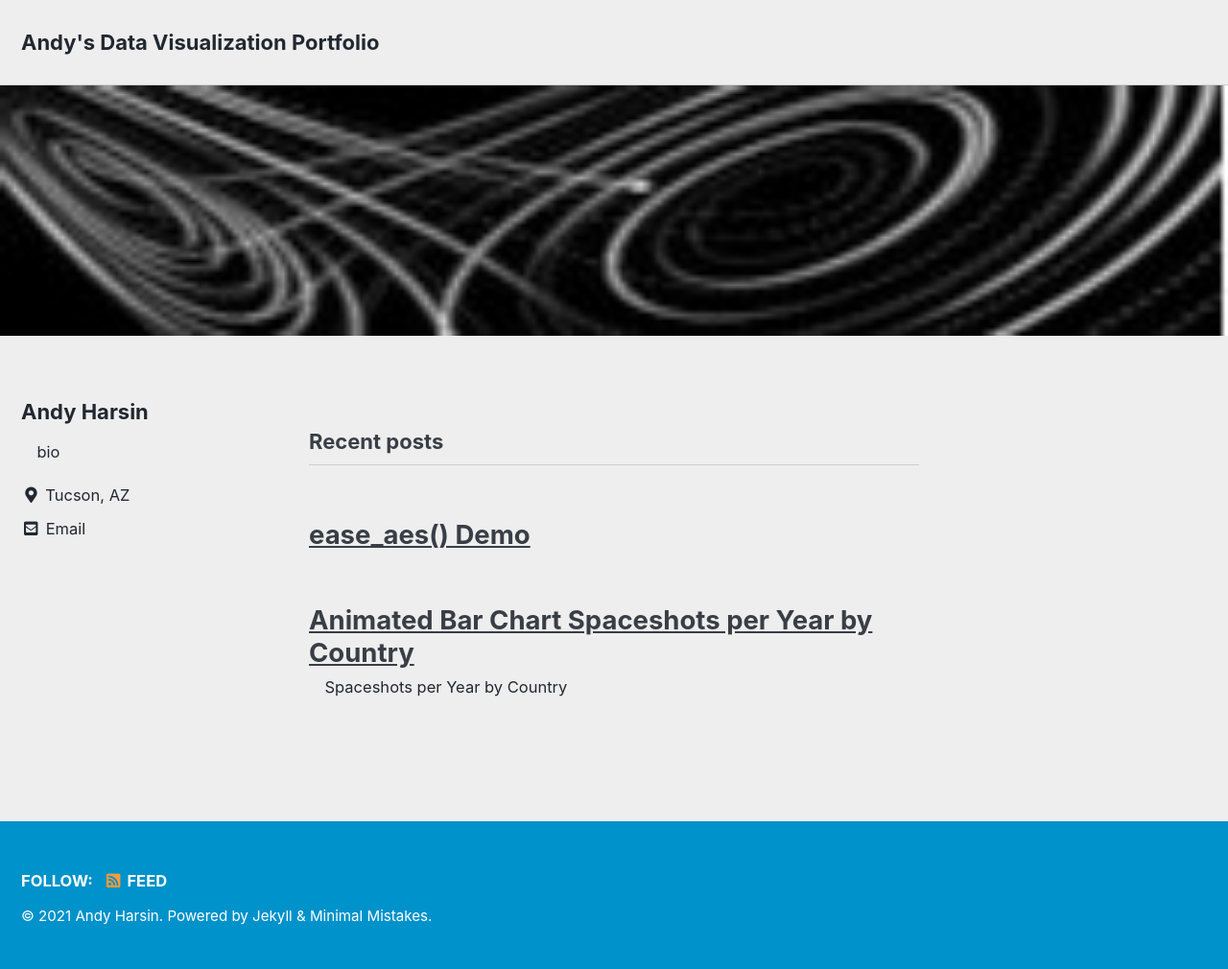
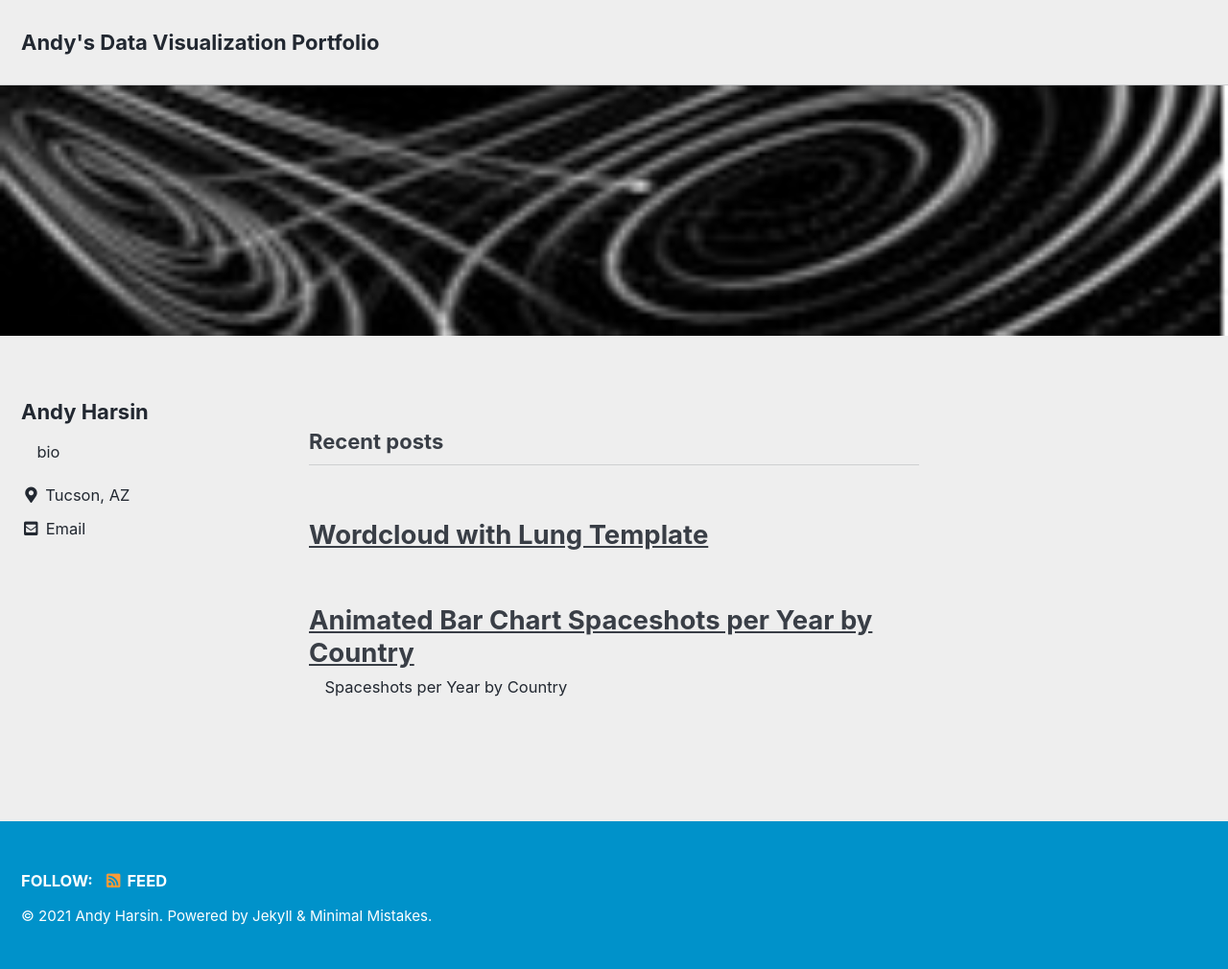
Before and after one commit to andyharsin/andyharsin.github.io, a Jekyll site: the page built from index.html, in a window 1280 px wide. Shown: the whole page at 96% size. Built offline with Jekyll 4.4.1, drawn with Linux system fonts in a browser that asks for light colours; cached includes are drawn as plain includes; the list of posts is cut into pages by our own code.

Commit message:
minor edits

```diff
--- a/_posts/2021-01-15-Wordcloud WIth Template.md
+++ b/_posts/2021-01-15-Wordcloud WIth Template.md
@@ -1,5 +1,5 @@
 ---
 layout: post
-title: "ease_aes() Demo"
+title: "Wordcloud with Lung Template"
 date: 2020-12-31 16:02:22 -0800
 ---
```
